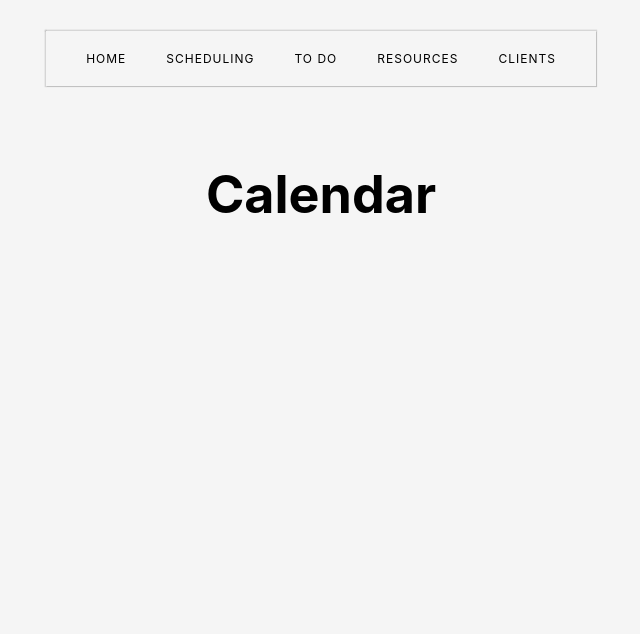
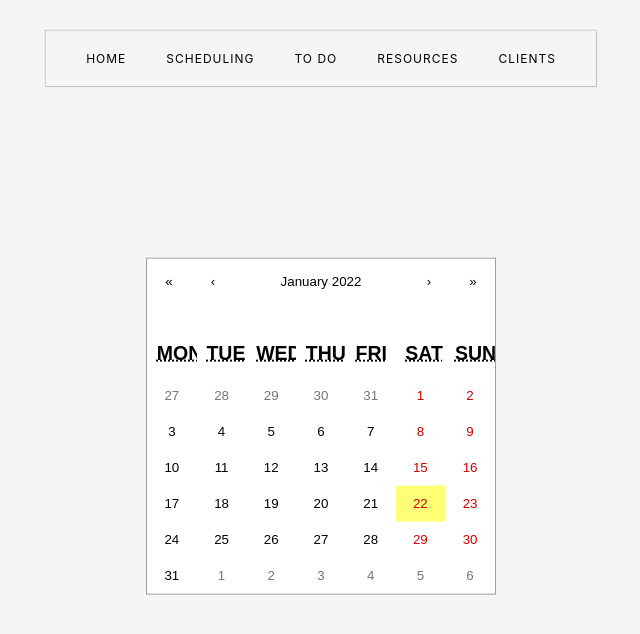
Before and after one commit to climb719/grow-notes-app, a React (Create React App) app: page /scheduling in a window 1280 px wide. Shown: the top 634 px of the page, without its empty margins (319-959 px from the left). Built offline with nearby package versions, Linux system fonts and the light colour scheme.

Commit message:
test import react calendar

```diff
--- a/package.json
+++ b/package.json
@@ -7,6 +7,7 @@
     "@testing-library/react": "^12.1.2",
     "@testing-library/user-event": "^13.5.0",
     "react": "^17.0.2",
+    "react-calendar": "^3.6.0",
     "react-dom": "^17.0.2",
     "react-icons": "^4.3.1",
     "react-router-dom": "^6.2.1",
--- a/src/App.css
+++ b/src/App.css
@@ -81,6 +81,16 @@ color: blue;
 .icons li:hover .content {
   display: block;
 }
+
+.calendar {
+  position: absolute;
+  top: 50%;
+  left: 50%;
+  margin-right: -50%;
+  transform: translate(-50%, -50%);
+
+
+}
 /*
 #new-client {
   background-color: red;
--- a/src/components/Scheduling.js
+++ b/src/components/Scheduling.js
@@ -1,8 +1,11 @@
+import Calendar from 'react-calendar'
+import 'react-calendar/dist/Calendar.css';
+
 const Scheduling = props => {
     return (
      <div className="scheduling">
 
-     <h1 className="page-heading">Calendar</h1>
+     <p className='calendar'><Calendar /></p>
 
 
 
```
Also changed, not shown: 1 other file (tests, documents, lock files or other folders).
